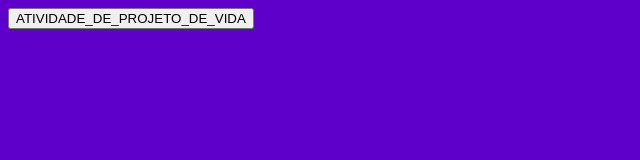
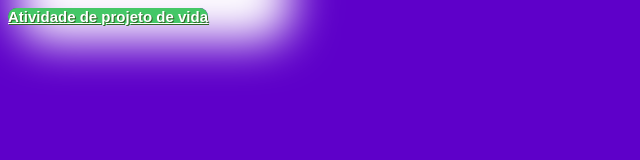
Before and after one commit to UserName1080Alyner/tarefa, a plain HTML site: page index.html in a window 1280 px wide. Shown: the whole page, without its empty margins (0-640 px from the left). Drawn offline with Linux system fonts and the light colour scheme.

Commit message:
Update index.html

```diff
--- a/index.html
+++ b/index.html
@@ -5,10 +5,6 @@
 </head>
 <body>
 
-  <a href="atividadeprojetovida/tarefa.html">
-    <button>
-      ATIVIDADE_DE_PROJETO_DE_VIDA
-    </button>
-  </a>
+  <a href="atividadeprojetovida/tarefa.html" class="buttonClass2">Atividade de projeto de vida</a>
 </body>
 </html>
```
